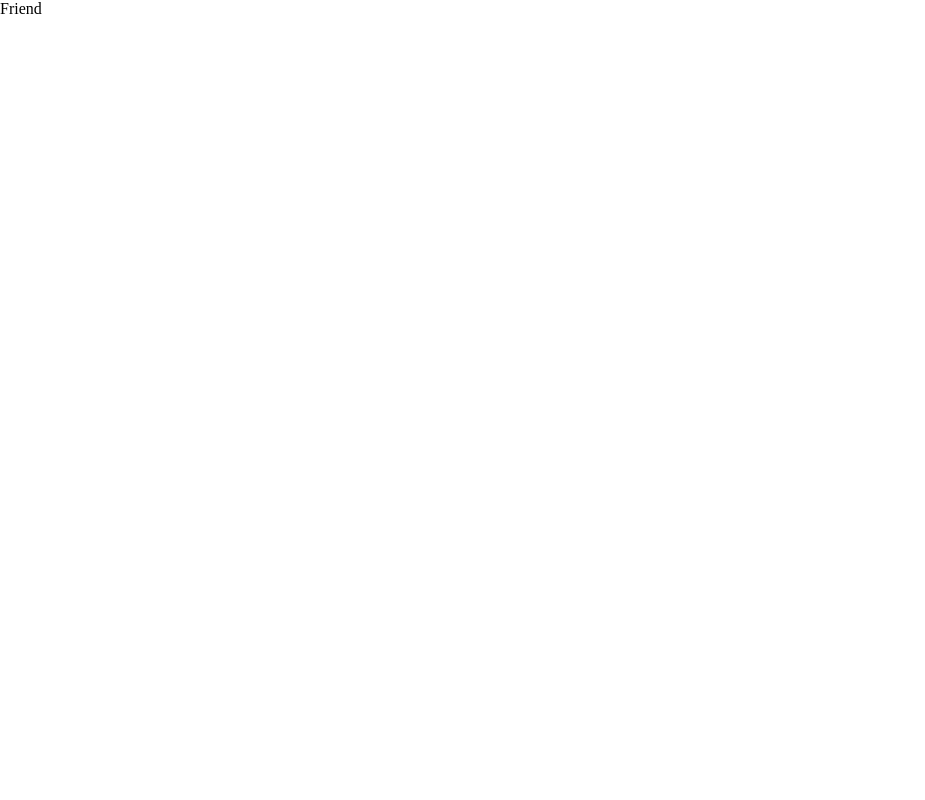
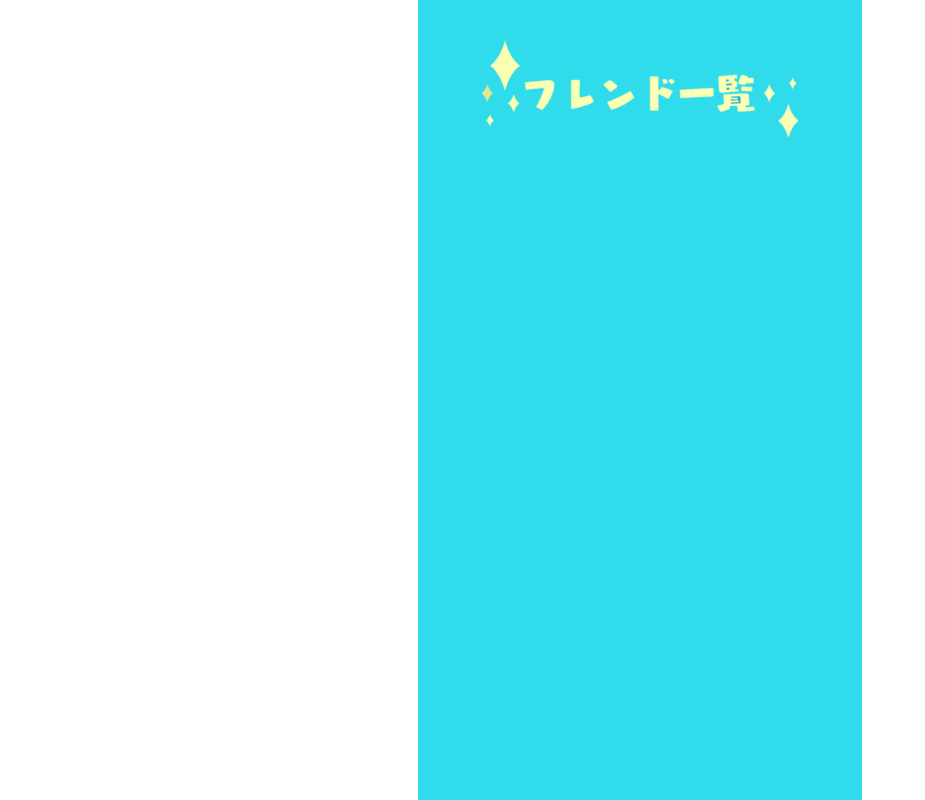
Before and after one commit to pnr-hackathon-2022-e/car_matching, a React (Vite) app in the folder frontend/: page /friends in a window 1280 px wide. Shown: the whole page, without its empty margins (0-925 px from the left). Built offline with nearby package versions, Linux system fonts and the light colour scheme.

Commit message:
add: フレンド画面

```diff
--- a/frontend/src/pages/Friends.jsx
+++ b/frontend/src/pages/Friends.jsx
@@ -1,20 +1,89 @@
-import { useEffect, useState } from "react";
+import { Avatar, Box, Container, Grid, IconButton, Stack } from "@mui/material";
+import { useCallback, useEffect, useState } from "react";
+import Title from "../assets/friends/title.png";
+import TwitterIcon from "@mui/icons-material/Twitter";
+import InstagramIcon from "@mui/icons-material/Instagram";
+import FacebookIcon from "@mui/icons-material/Facebook";
 
 export const Friends = () => {
-  const [friends, setFriends] = useState();
+  const [friends, setFriends] = useState(
+    JSON.parse(localStorage.getItem("friends"))
+  );
 
-  useEffect(() => {
-    setFriends(JSON.parse(localStorage.getItem("friends")));
-  }, []);
+  const handleClickTwitter = useCallback(
+    (friend) =>
+      (window.location.href = `https://twitter.com/${friend?.sns?.twitter}`),
+    []
+  );
+
+  const handleClickInstagram = useCallback(
+    (friend) =>
+      (window.location.href = `https://instagram.com/${friend?.sns?.twitter}`),
+    []
+  );
+
+  const handleClickFacebook = useCallback(
+    (friend) =>
+      (window.location.href = `https://facebook.com/${friend?.sns?.twitter}`),
+    []
+  );
 
   return (
-    <>
-      Friend
-      {friends?.map((friend) => (
-        <>
-          {friend?.name}|{friend?.sns?.twitter}
-        </>
-      ))}
-    </>
+    <Container
+      maxWidth="xs"
+      sx={{
+        position: "relative",
+        overflow: "hidden",
+        bgcolor: "#30dcec",
+        height: "100vh",
+        width: "100%",
+      }}
+    >
+      <Box sx={{ textAlign: "center", mt: 5 }}>
+        <img
+          src={Title}
+          style={{
+            width: "80%",
+          }}
+        />
+      </Box>
+      <Stack spacing={2} mt={3}>
+        {friends?.map((friend) => (
+          <Grid container alignItems="center">
+            <Grid item xs={3}>
+              <Avatar sx={{ width: 60, height: 60 }}>{friend?.name[0]}</Avatar>
+            </Grid>
+            <Grid item xs={4}>
+              {friend?.name}
+            </Grid>
+            <Grid item xs={5}>
+              <Grid container justifyContent="flex-end">
+                {friend?.sns?.twitter && (
+                  <Grid item>
+                    <IconButton onClick={() => handleClickTwitter(friend)}>
+                      <TwitterIcon />
+                    </IconButton>
+                  </Grid>
+                )}
+                {friend?.sns?.instagram && (
+                  <Grid item>
+                    <IconButton onClick={() => handleClickInstagram(friend)}>
+                      <InstagramIcon />
+                    </IconButton>
+                  </Grid>
+                )}
+                {friend?.sns?.facebook && (
+                  <Grid item>
+                    <IconButton onClick={() => handleClickFacebook(friend)}>
+                      <FacebookIcon />
+                    </IconButton>
+                  </Grid>
+                )}
+              </Grid>
+            </Grid>
+          </Grid>
+        ))}
+      </Stack>
+    </Container>
   );
 };
```
Also changed, not shown: frontend/src/assets/friends/title.png (added).
